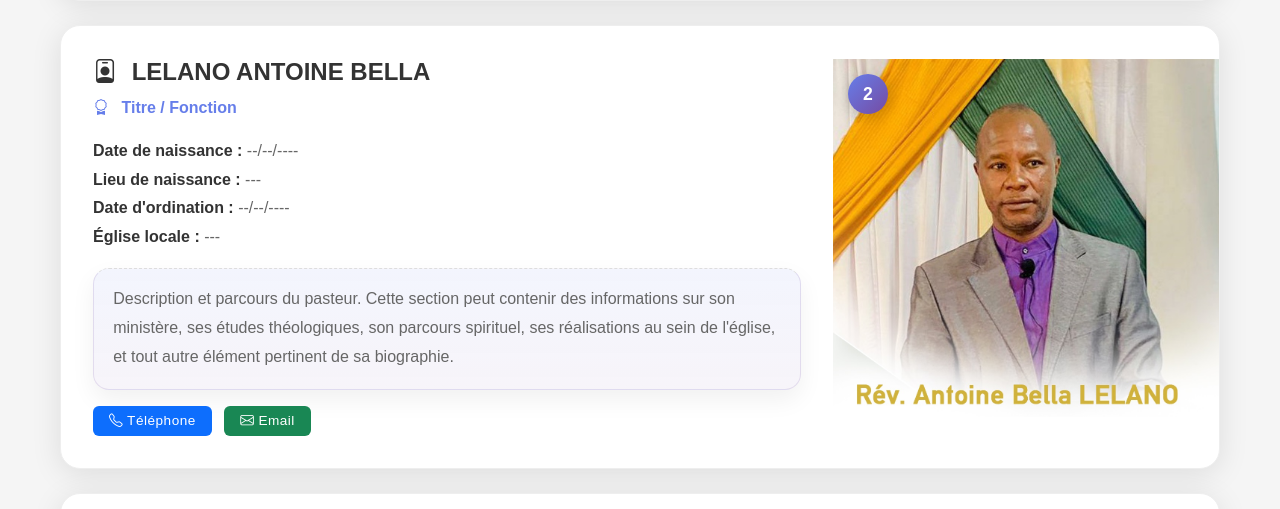
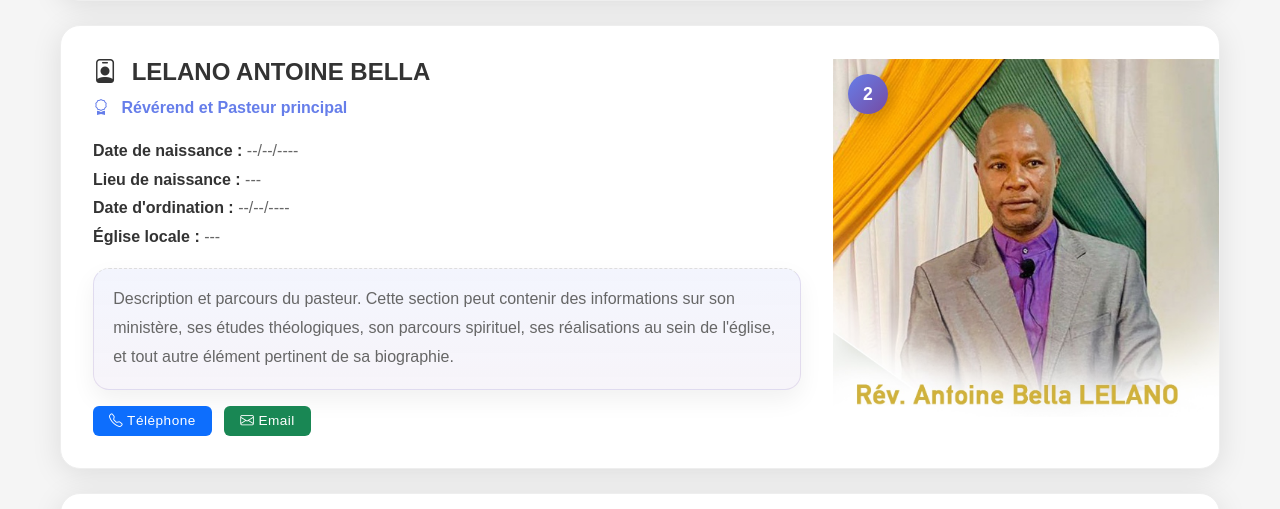
Before and after one commit to Emilefaya90/eglisealleluiaguinee, a Django app: page /biographie-pasteurs/ in a window 1280 px wide. Shown: the part 812-1321 px from the top of the page. Run offline with Django 5.2, Linux system fonts and the light colour scheme.

Commit message:
Remplacer le titre par Révérend et Pasteur principal

```diff
--- a/main/templates/main/biographie_pasteurs.html
+++ b/main/templates/main/biographie_pasteurs.html
@@ -62,7 +62,7 @@
                         </h3>
                         <p class="pasteur-titre">
                             <i class="bi bi-award me-2"></i>
-                            <span>{% if forloop.counter == 3 %}Pasteur principal{% else %}Titre / Fonction{% endif %}</span>
+                            <span>{% if forloop.counter == 3 %}Pasteur principal{% else %}Révérend et Pasteur principal{% endif %}</span>
                         </p>
                         <div class="pasteur-bio">
                             <p>
```
